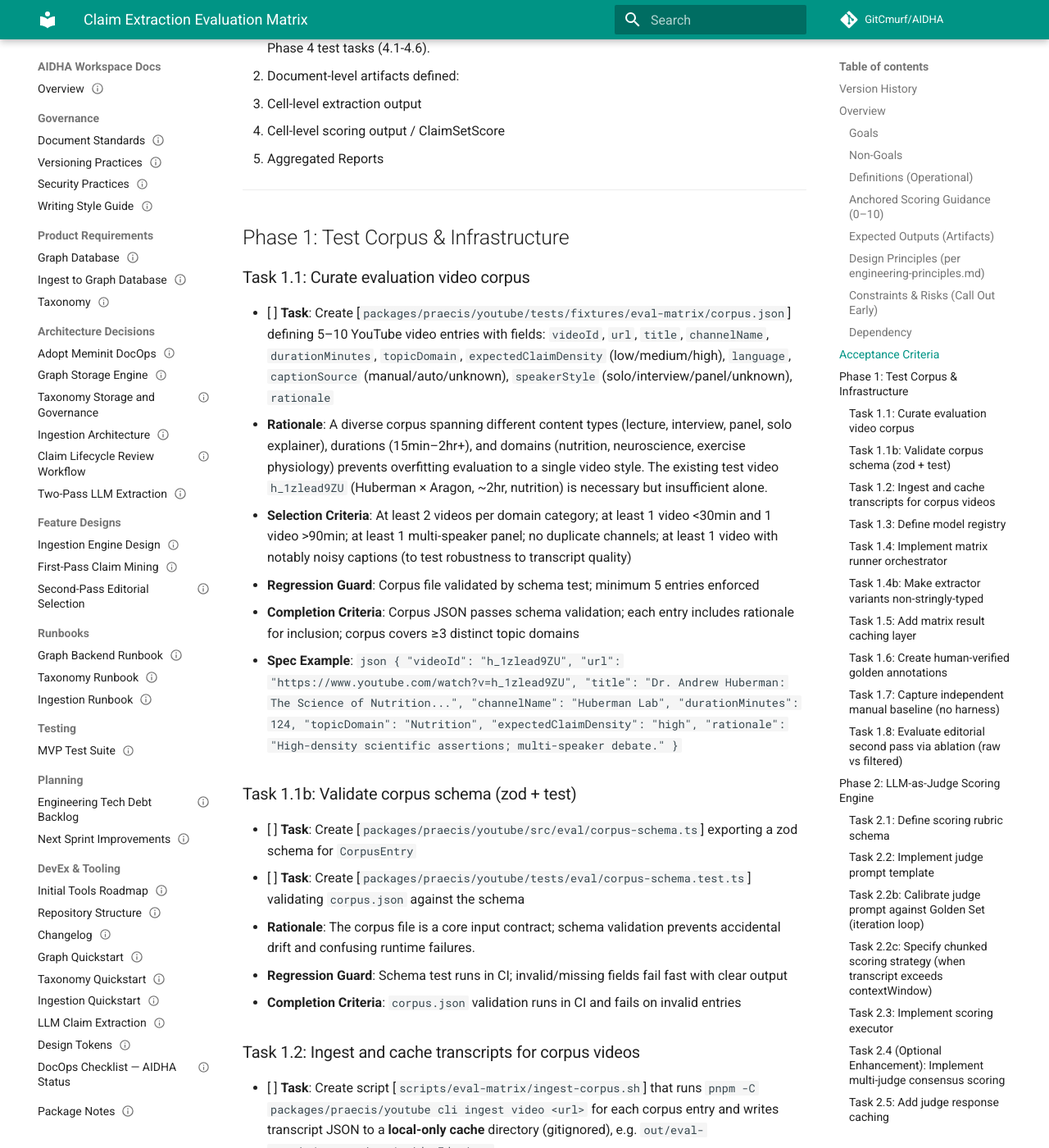
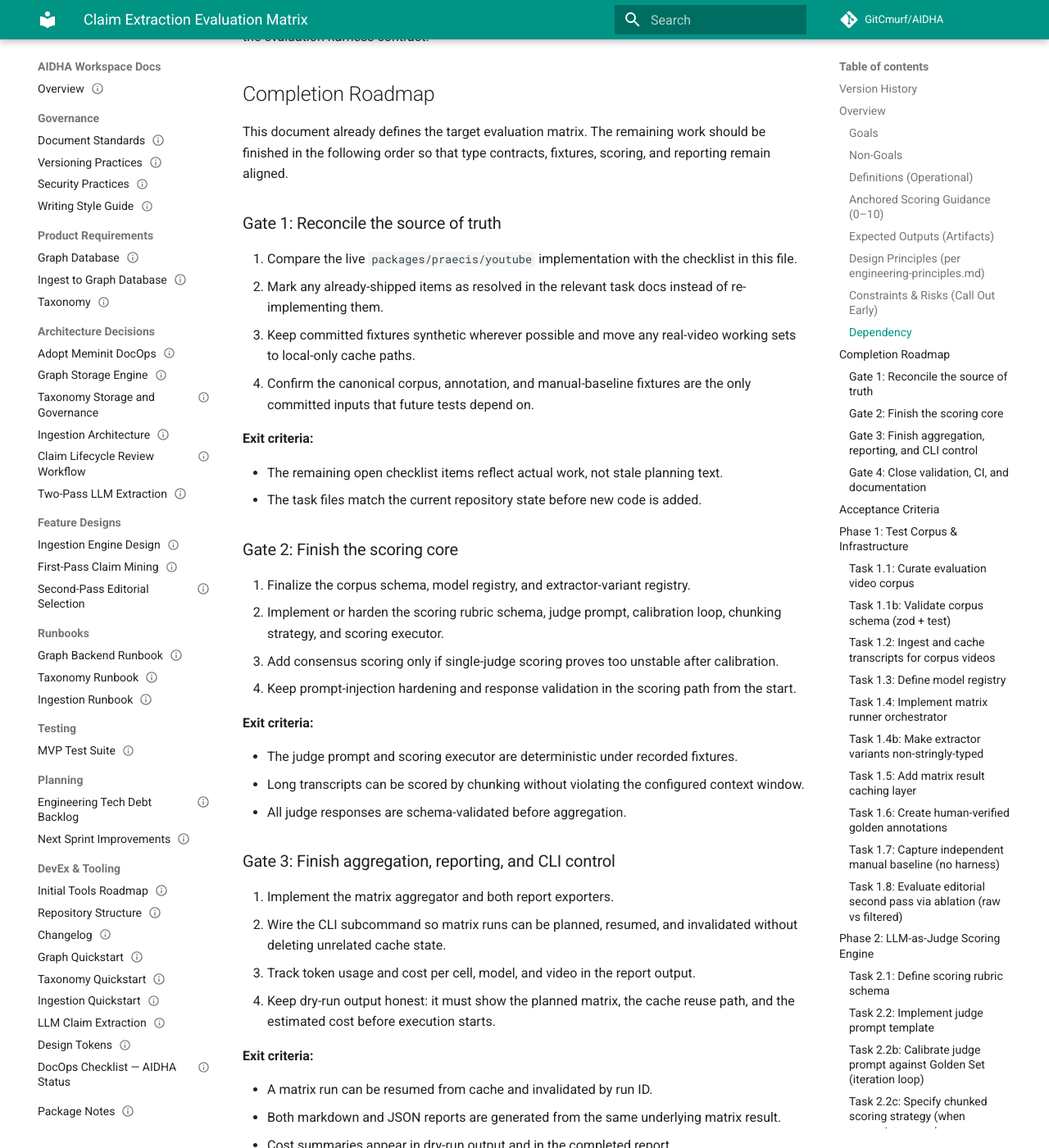
Before and after one commit to GitCmurf/AIDHA, an MkDocs documentation site: the page built from docs/05-planning/tasks/task-004-claim-extraction-evaluation-matrix.md, in a window 1280 px wide and 1400 px high, scrolled down 4629 px. Shown: the whole window at 82% size. Built offline with MkDocs 1.6.1 and Material for MkDocs 9.7.7, drawn with Linux system fonts in a browser that asks for light colours; comment, search, counter and statistics services are not loaded; the version menu is left out; some of the changed text lies outside the part shown.

```diff
--- a/docs/05-planning/tasks/task-004-claim-extraction-evaluation-matrix.md
+++ b/docs/05-planning/tasks/task-004-claim-extraction-evaluation-matrix.md
@@ -26,12 +26,13 @@
 
 | Version | Date       | Author      | Change Summary                                                  | Reviewers | Status | Reference             |
 | ------- | ---------- | ----------- | --------------------------------------------------------------- | --------- | ------ | --------------------- |
-| 0.1     | 2026-03-02 | AI-assisted | Initial atomic task breakdown                                   | —         | Draft  | AIDHA-TASK-003-ATOMIC |
-| 0.2     | 2026-03-03 | AI-assisted | Add independent manual baseline + rubric/fixture best practices | —         | Draft  | AIDHA-TASK-003-ATOMIC |
-| 0.3     | 2026-03-03 | AI-assisted | Add calibration loop, type contracts, CI smoke gating, and governance notes | — | Draft | AIDHA-TASK-003-ATOMIC |
-| 0.4     | 2026-03-03 | AI-assisted | Tighten type contracts and aggregator/report specs | — | Draft | AIDHA-TASK-003-ATOMIC |
-| 0.5     | 2026-03-03 | AI-assisted | Add extraction retry semantics, logging, token/chunk ablations, and JSON-mode prerequisites | — | Draft | AIDHA-TASK-003-ATOMIC |
-| 0.6     | 2026-03-03 | AI-assisted | Add tier filtering and extraction-vs-judge cost breakdown | — | Draft | AIDHA-TASK-003-ATOMIC |
+| 0.1     | 2026-03-02 | AI-assisted | Initial atomic task breakdown                                   | —         | Draft  | AIDHA-TASK-003 |
+| 0.2     | 2026-03-03 | AI-assisted | Add independent manual baseline + rubric/fixture best practices | —         | Draft  | AIDHA-TASK-003 |
+| 0.3     | 2026-03-03 | AI-assisted | Add calibration loop, type contracts, CI smoke gating, and governance notes | — | Draft | AIDHA-TASK-003 |
+| 0.4     | 2026-03-03 | AI-assisted | Tighten type contracts and aggregator/report specs | — | Draft | AIDHA-TASK-003 |
+| 0.5     | 2026-03-03 | AI-assisted | Add extraction retry semantics, logging, token/chunk ablations, and JSON-mode prerequisites | — | Draft | AIDHA-TASK-003 |
+| 0.6     | 2026-03-03 | AI-assisted | Add tier filtering and extraction-vs-judge cost breakdown | — | Draft | AIDHA-TASK-003 |
+| 0.7     | 2026-05-13 | AI-assisted | Add a concrete completion roadmap for the remaining matrix workstream and closeout order. | — | Draft | AIDHA-TASK-003 |
 
 ## Overview
 
@@ -115,13 +116,76 @@
 
 ### Dependency
 
-This task depends on AIDHA-TASK-003-ATOMIC delivering (minimum):
+This task depends on AIDHA-TASK-003 delivering (minimum):
 
 - A stable `ClaimCandidate` shape and extraction pipeline outputs we can score deterministically.
 - Prompt/version metadata needed for cache keys (`promptVersion`, `extractorVersion`, and editor version/variant identifiers).
 - Editorial second-pass implementations (AIDHA-PLAN-004) that can be toggled for ablation as `extractorVariantId` values.
 
-Non-blocking: any optional heuristic enrichment work in AIDHA-TASK-003-ATOMIC that does not change the evaluation harness contract.
+Non-blocking: any optional heuristic enrichment work in AIDHA-TASK-003 that does not change the
+evaluation harness contract.
+
+## Completion Roadmap
+
+This document already defines the target evaluation matrix. The remaining work should be finished in
+the following order so that type contracts, fixtures, scoring, and reporting remain aligned.
+
+### Gate 1: Reconcile the source of truth
+
+1. Compare the live `packages/praecis/youtube` implementation with the checklist in this file.
+2. Mark any already-shipped items as resolved in the relevant task docs instead of re-implementing
+   them.
+3. Keep committed fixtures synthetic wherever possible and move any real-video working sets to
+   local-only cache paths.
+4. Confirm the canonical corpus, annotation, and manual-baseline fixtures are the only committed
+   inputs that future tests depend on.
+
+**Exit criteria:**
+
+- The remaining open checklist items reflect actual work, not stale planning text.
+- The task files match the current repository state before new code is added.
+
+### Gate 2: Finish the scoring core
+
+1. Finalize the corpus schema, model registry, and extractor-variant registry.
+2. Implement or harden the scoring rubric schema, judge prompt, calibration loop, chunking strategy,
+   and scoring executor.
+3. Add consensus scoring only if single-judge scoring proves too unstable after calibration.
+4. Keep prompt-injection hardening and response validation in the scoring path from the start.
+
+**Exit criteria:**
+
+- The judge prompt and scoring executor are deterministic under recorded fixtures.
+- Long transcripts can be scored by chunking without violating the configured context window.
+- All judge responses are schema-validated before aggregation.
+
+### Gate 3: Finish aggregation, reporting, and CLI control
+
+1. Implement the matrix aggregator and both report exporters.
+2. Wire the CLI subcommand so matrix runs can be planned, resumed, and invalidated without deleting
+   unrelated cache state.
+3. Track token usage and cost per cell, model, and video in the report output.
+4. Keep dry-run output honest: it must show the planned matrix, the cache reuse path, and the
+   estimated cost before execution starts.
+
+**Exit criteria:**
+
+- A matrix run can be resumed from cache and invalidated by run ID.
+- Both markdown and JSON reports are generated from the same underlying matrix result.
+- Cost summaries appear in dry-run output and in the completed report.
+
+### Gate 4: Close validation, CI, and documentation
+
+1. Add the unit, integration, and regression tests named in the checklist.
+2. Refresh `AIDHA-TESTING-001` so the eval tests are registered and visible in the testing map.
+3. Keep `pnpm docs:build` as a required verification step in the final PR.
+4. Keep the evaluation task and the backlog ledger synchronized in the same commit.
+
+**Exit criteria:**
+
+- The new matrix tests pass in isolation and as part of the package suite.
+- The docs site builds cleanly after the final task changes.
+- The completed state of the evaluation matrix is visible from the task frontmatter alone.
 
 ## Acceptance Criteria
 
```
Also changed, not shown: other parts of docs/05-planning/tasks/task-004-claim-extraction-evaluation-matrix.md (+4 -3 lines), docs/01-indices/catalog.json (+34 -9 lines), docs/05-planning/tasks/task-003-extraction-quality-atomic-breakdown.md (+19 -37 lines), docs/05-planning/tasks/task-008-next-sprint-improvements.md (+18 -17 lines), docs/05-planning/tasks/task-009-speaker-attribution.md (added, +166 -0 lines).
